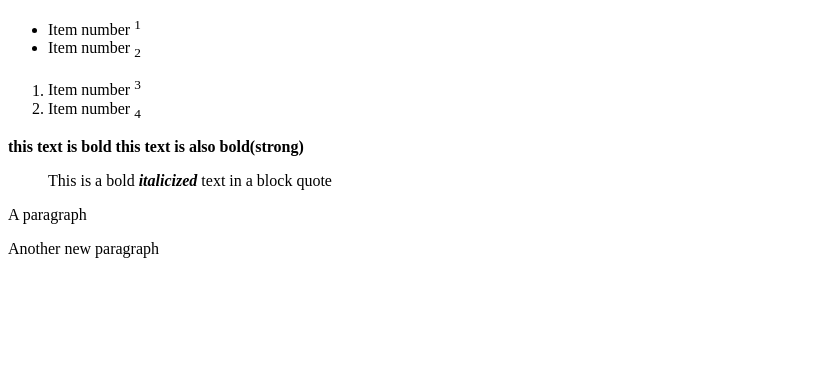
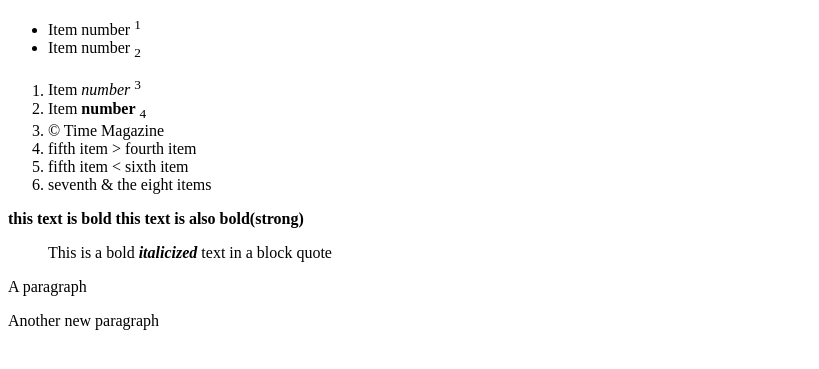
Before and after one commit to mhollow0/assignment1, a plain HTML site: page index.html in a window 1280 px wide. Shown: the part 123-492 px from the top of the page, without its empty margins (0-819 px from the left). Drawn offline with Linux system fonts and the light colour scheme.

Commit message:
Added special characters

```diff
--- a/index.html
+++ b/index.html
@@ -13,8 +13,12 @@
             <li>Item number <sub>2</sub></li>
         </ul>
         <ol>
-            <li>Item number <sup>3</sup></li>
-            <li>Item number <sub>4</sub></li>
+            <li>Item <i>number</i> <sup>3</sup></li>
+            <li>Item <b>number</b> <sub>4</sub></li>
+            <li>&copy; Time Magazine</li>
+            <li>fifth item &gt; fourth item</li>
+            <li> fifth item &lt; sixth item</li>
+            <li>seventh &amp; the eight items </li>
         </ol>
 
         <b>this text is bold</b>
```
